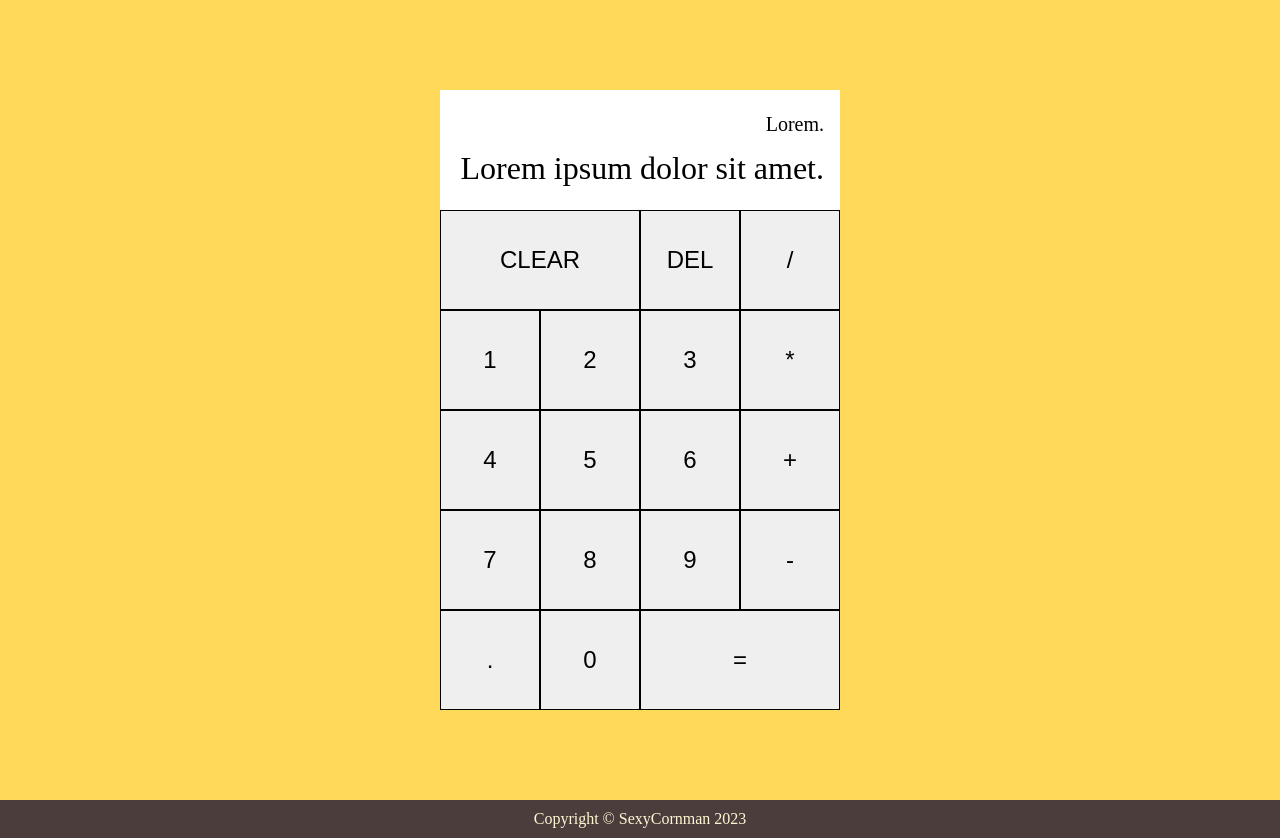
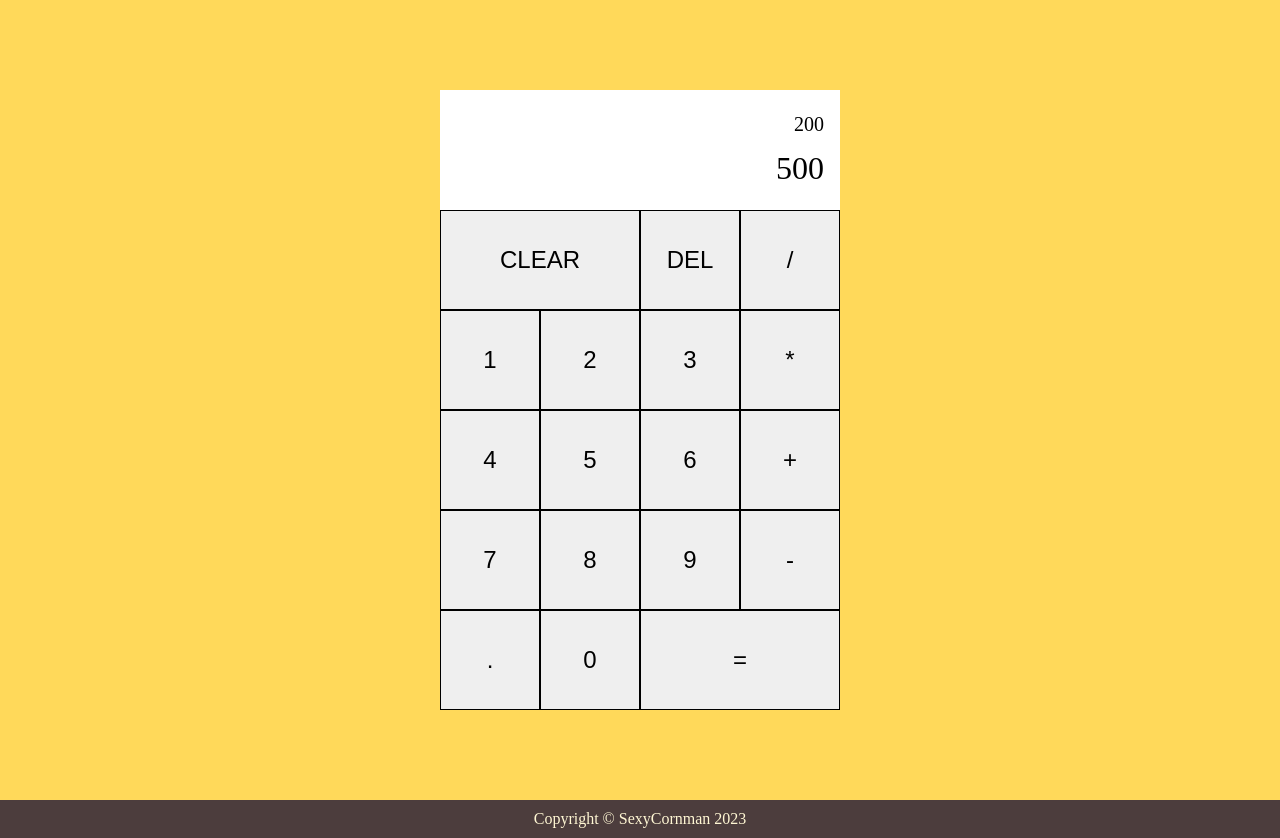
Before and after one commit to SexyCornman/TOP_Calculator, a plain HTML site: page index.html in a window 1280 px wide. Drawn offline with Linux system fonts and the light colour scheme.

Commit message:
change dummy text to numbers

```diff
--- a/index.html
+++ b/index.html
@@ -10,8 +10,8 @@
 
     <div class="container-grid">
         <div class="screen">
-            <div data-previous-operand class="previous-operand">Lorem.</div>
-            <div data-current-operand class="current-operand">Lorem ipsum dolor sit amet.</div>
+            <div data-previous-operand class="previous-operand">200</div>
+            <div data-current-operand class="current-operand">500</div>
         </div>
         <button data-clear class="button big clear">CLEAR</button>
         <button data-delete class="button delete">DEL</button>
```
